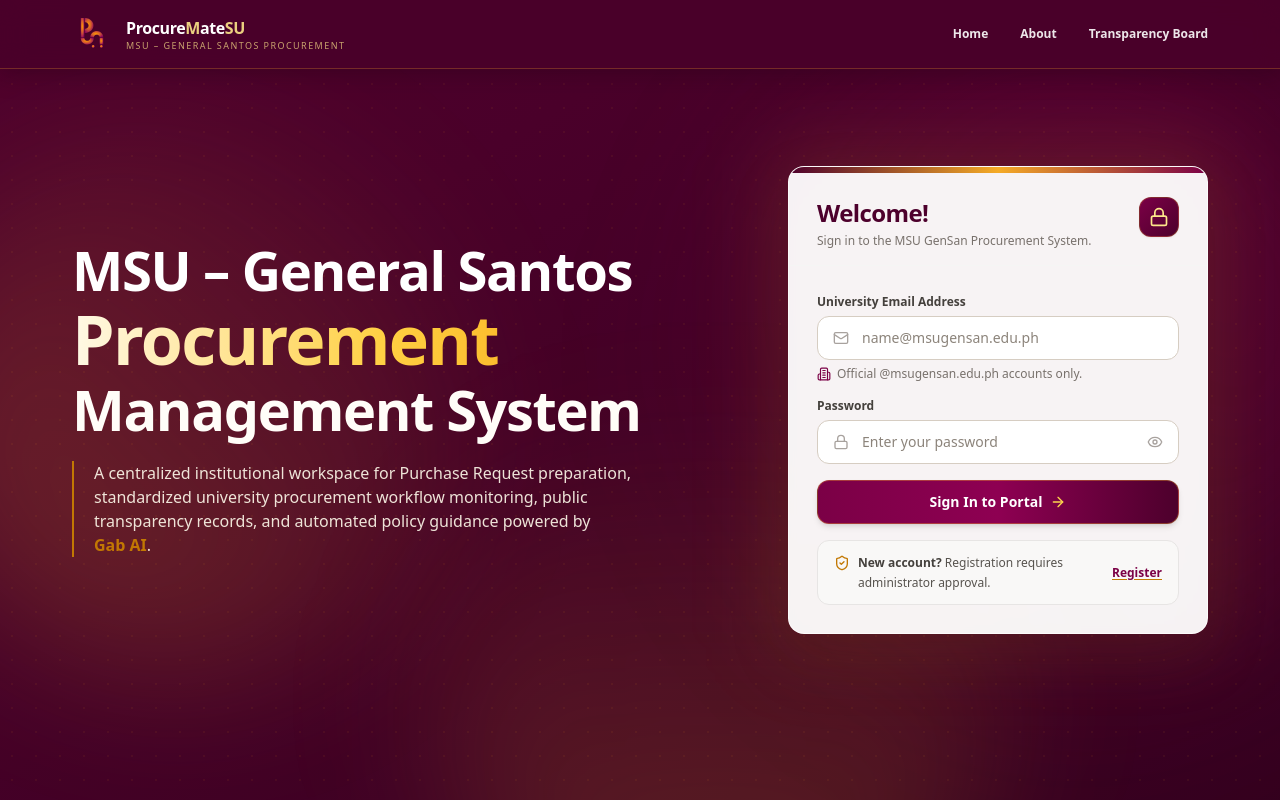
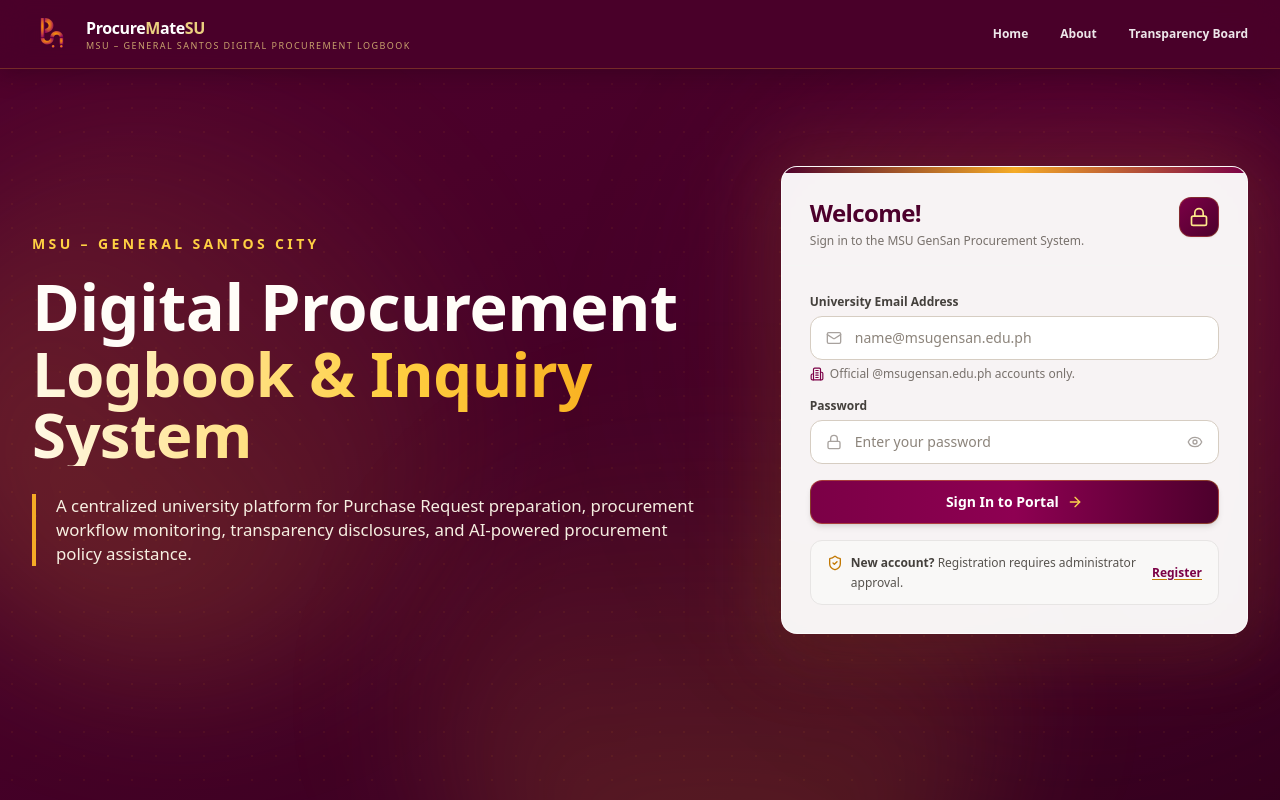
Before and after one commit to mjx0x0/procurematesu, a Next.js app: page / in a window 1280 px wide. Shown: the top 800 px of the page. Built offline with nearby package versions, Linux system fonts and the light colour scheme; no server answers.

Commit message:
Refresh official system name and landing hero typography

```diff
--- a/components/LandingPage.tsx
+++ b/components/LandingPage.tsx
@@ -7,6 +7,7 @@ import { motion } from "motion/react";
 import { MsuLogo } from "@/components/msu-logo";
 import LandingLoginCard from "@/components/auth/LandingLoginCard";
 import { TRANSPARENCY_PROJECTS, TRANSPARENCY_SOURCE_URL } from "@/lib/transparency-projects";
+import { SYSTEM_DESCRIPTION, SYSTEM_NAME, SYSTEM_TAGLINE } from "@/lib/system-branding";
 
 const FEATURES = [
   [ClipboardList, "01", "Prepare Purchase Requests", "Create and review PR information digitally before completing the required physical submission."],
@@ -61,7 +62,7 @@ export default function LandingPage() {
         <div className="absolute inset-0 opacity-[0.06] bg-[radial-gradient(#F5AB26_1px,transparent_1px)] [background-size:24px_24px] pointer-events-none" />
 
         <header className="fixed inset-x-0 top-0 z-50 border-b border-[#F5AB26]/25 bg-[#4A002A]/90 backdrop-blur-md transition-all shadow-[0_4px_24px_rgba(30,0,18,0.35)]">
-          <div className="mx-auto flex w-full max-w-[1200px] items-center justify-between gap-6 px-6 py-3.5 sm:px-8">
+          <div className="mx-auto flex w-full max-w-[1500px] items-center justify-between gap-6 px-6 py-3.5 sm:px-8">
             <Link href="#home" className="flex min-w-0 items-center gap-3.5 group">
               <MsuLogo size={40} />
               <div className="min-w-0 leading-tight">
@@ -69,7 +70,7 @@ export default function LandingPage() {
                   Procure<span className="text-amber-200/90 font-black">M</span>ate<span className="text-amber-200/90 font-black">SU</span>
                 </div>
                 <div className="text-[9px] font-normal font-[system-ui] not-italic uppercase tracking-[0.16em] text-amber-200/70">
-                  MSU – General Santos Procurement
+                  {SYSTEM_TAGLINE}
                 </div>
               </div>
             </Link>
@@ -82,35 +83,38 @@ export default function LandingPage() {
           </div>
         </header>
 
-        <div className="relative z-10 mx-auto grid min-h-screen w-full max-w-[1200px] items-center gap-10 px-6 pt-24 pb-16 sm:px-8 lg:grid-cols-[1.15fr_0.85fr] lg:gap-14 lg:py-20">
+        <div className="relative z-10 mx-auto grid min-h-screen w-full max-w-[1500px] items-center gap-10 px-6 pt-24 pb-16 sm:px-8 lg:grid-cols-[1.2fr_0.8fr] lg:gap-12 lg:py-20">
           <motion.div
             initial={{ opacity: 0, y: 22 }}
             animate={{ opacity: 1, y: 0 }}
             transition={{ duration: 0.6, ease: "easeOut" }}
             className="flex flex-col items-center text-center lg:items-start lg:text-left w-full"
           >
-            <h1 className="text-center lg:text-left font-black tracking-[-0.03em] leading-[1.05] w-full">
-              <span className="block text-3xl sm:text-5xl lg:text-[3.4rem] font-black tracking-tight text-white">
-                MSU – General Santos
-              </span>
-              <span className="block mt-1 sm:mt-2 text-4xl sm:text-6xl lg:text-[4.25rem] font-black tracking-tight leading-[1.02] text-transparent bg-clip-text bg-gradient-to-r from-[#FFF9E6] via-[#FFD043] to-[#F59E0B]">
-                Procurement
-              </span>
-              <span className="block mt-1 sm:mt-2 text-3xl sm:text-5xl lg:text-[3.5rem] font-black tracking-tight text-[#FFFDF8]">
-                Management System
-              </span>
-            </h1>
+            <div className="w-full">
+              <p className="mb-5 text-center lg:text-left text-xs sm:text-sm font-extrabold uppercase tracking-[0.24em] text-[#FFD043]">
+                MSU – GENERAL SANTOS CITY
+              </p>
+              <h1 className="w-full text-center lg:text-left font-black tracking-[-0.035em] leading-[1.02]">
+                <span className="block text-[2.45rem] sm:text-5xl lg:text-[3.5rem] xl:text-[4.05rem] font-black text-[#FFFDF8]">
+                  Digital Procurement
+                </span>
+                <span className="mt-1 block text-[2.25rem] sm:text-5xl lg:text-[3.15rem] xl:text-[3.85rem] font-black text-transparent bg-clip-text bg-gradient-to-r from-[#FFF9E6] via-[#FFD043] to-[#F59E0B]">
+                  Logbook &amp; Inquiry System
+                </span>
+              </h1>
 
-            <p className="mt-6 max-w-[560px] text-center lg:text-left text-sm sm:text-base leading-relaxed text-amber-50/90 lg:border-l-2 lg:border-[#C27803] lg:pl-5 font-normal mx-auto lg:mx-0 text-pretty">
-              A centralized institutional workspace for Purchase Request preparation, standardized university procurement workflow monitoring, public transparency records, and automated policy guidance powered by <strong className="font-bold text-[#C27803]">Gab AI</strong>.
-            </p>
+              <p className="mx-auto mt-7 max-w-[700px] border-l-4 border-[#F5AB26] pl-5 text-left text-sm sm:text-base lg:text-[1.05rem] leading-relaxed text-amber-50/95 font-normal lg:mx-0 text-pretty">
+                {SYSTEM_DESCRIPTION}
+              </p>
+              <p className="sr-only">{SYSTEM_NAME}</p>
+            </div>
           </motion.div>
 
           <motion.div
             initial={{ opacity: 0, y: 24, scale: 0.98 }}
             animate={{ opacity: 1, y: 0, scale: 1 }}
             transition={{ duration: 0.65, delay: 0.15, ease: "easeOut" }}
-            className="w-full max-w-[420px] justify-self-center lg:justify-self-end"
+            className="w-full max-w-[520px] justify-self-center lg:justify-self-end"
           >
             <div className="relative">
               <div className="absolute -inset-4 rounded-3xl bg-[#F5AB26]/15 blur-2xl" />
@@ -133,7 +137,7 @@ export default function LandingPage() {
             className="text-center"
           >
             <h2 className="text-3xl font-extrabold tracking-tight text-[#4D002C] sm:text-4xl">
-              About the Procurement System
+              About the Digital Procurement System
             </h2>
           </motion.div>
 
@@ -146,7 +150,7 @@ export default function LandingPage() {
               className="text-sm leading-relaxed text-stone-600 sm:text-base"
             >
               <p>
-                The <strong className="font-extrabold text-[#4D002C]">MSU Gensan Procurement System</strong> provides Mindanao State University - General Santos personnel with an integrated institutional platform for purchase requests, automated status monitoring, and compliant procurement documentation.
+                The <strong className="font-extrabold text-[#4D002C]">{SYSTEM_NAME}</strong> provides Mindanao State University - General Santos personnel with an integrated institutional platform for Purchase Request preparation, procurement workflow monitoring, transparency disclosures, and procurement policy assistance.
               </p>
               <p className="mt-4">
                 Operating strictly in alignment with Philippine public procurement guidelines and university standards, every request progresses through the standardized <strong className="font-extrabold text-[#4D002C]">end-to-end procurement workflow</strong> with complete auditability.
@@ -355,7 +359,7 @@ export default function LandingPage() {
             <p className="text-xs font-extrabold uppercase tracking-[0.16em] text-[#F0C83F]">
               Mindanao State University - General Santos
             </p>
-            <h2 className="mt-1 text-xl font-extrabold tracking-tight">Procurement Management System</h2>
+            <h2 className="mt-1 max-w-xl text-xl font-extrabold tracking-tight">{SYSTEM_NAME}</h2>
             <p className="mt-1.5 max-w-lg text-xs leading-relaxed text-white/60">
               Centralized platform for Purchase Requests, standardized procurement workflows, transparency disclosures, and Gab AI assistance.
             </p>
@@ -368,7 +372,7 @@ export default function LandingPage() {
           </Link>
         </motion.div>
         <div className="border-t border-white/10 py-5 text-center text-xs text-white/45">
-          © {new Date().getFullYear()} Mindanao State University - General Santos · Procurement Management System
+          © {new Date().getFullYear()} {SYSTEM_NAME}
         </div>
       </footer>
     </div>
```
